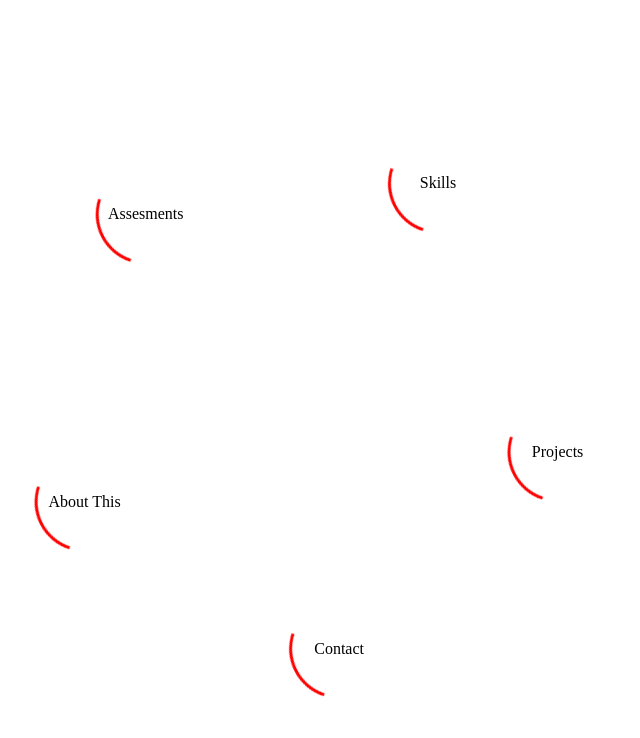
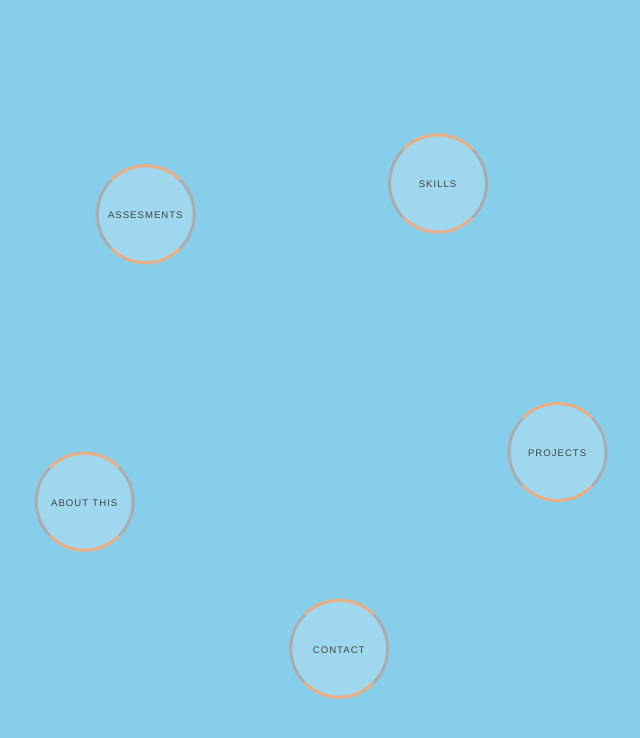
Before and after one commit to phileflanagan/Anim-Menu, a website: page dist/index.html in a window 1280 px wide. Shown: the whole page, without its empty margins (327-967 px from the left). Drawn offline with Linux system fonts and the light colour scheme.

Commit message:
Work out stylings

```diff
--- a/src/sass/styles.scss
+++ b/src/sass/styles.scss
@@ -2,6 +2,8 @@ body {
   padding: 0;
   margin: 0;
   min-height: 100vh;
+  font-family: 'helvetica', sans-serif;
+  background-color: skyblue;
 }
 
 * {
@@ -33,8 +35,13 @@ a {
     display: flex;
     justify-content: center;
     align-items: center;
+    font-size: 0.6rem;
+    letter-spacing: 1px;
+    text-transform: uppercase;
 
     li {
+      background-color: rgba(255,255,255,0.2);
+      color: #444;
       border-radius: 50%;
       width: 100px;
       height: 100px;
@@ -56,14 +63,17 @@ a {
         bottom: 0;
         border: 3px solid transparent;
         border-radius: 50%;
-        animation: spin 3s infinite;
       }
       &:before {
-        border-left-color: red;
+        border-left-color: #aaa;
+        border-right-color: #aaa;
+        animation: spin 5s infinite linear;
       }
 
       &:after {
-
+        border-top-color: #eeac7e;
+        border-bottom-color: #eeac7e;
+        animation: spin 5s infinite ease-in-out;
       }
     }
 
```
Also changed, not shown: dist/styles.css.
